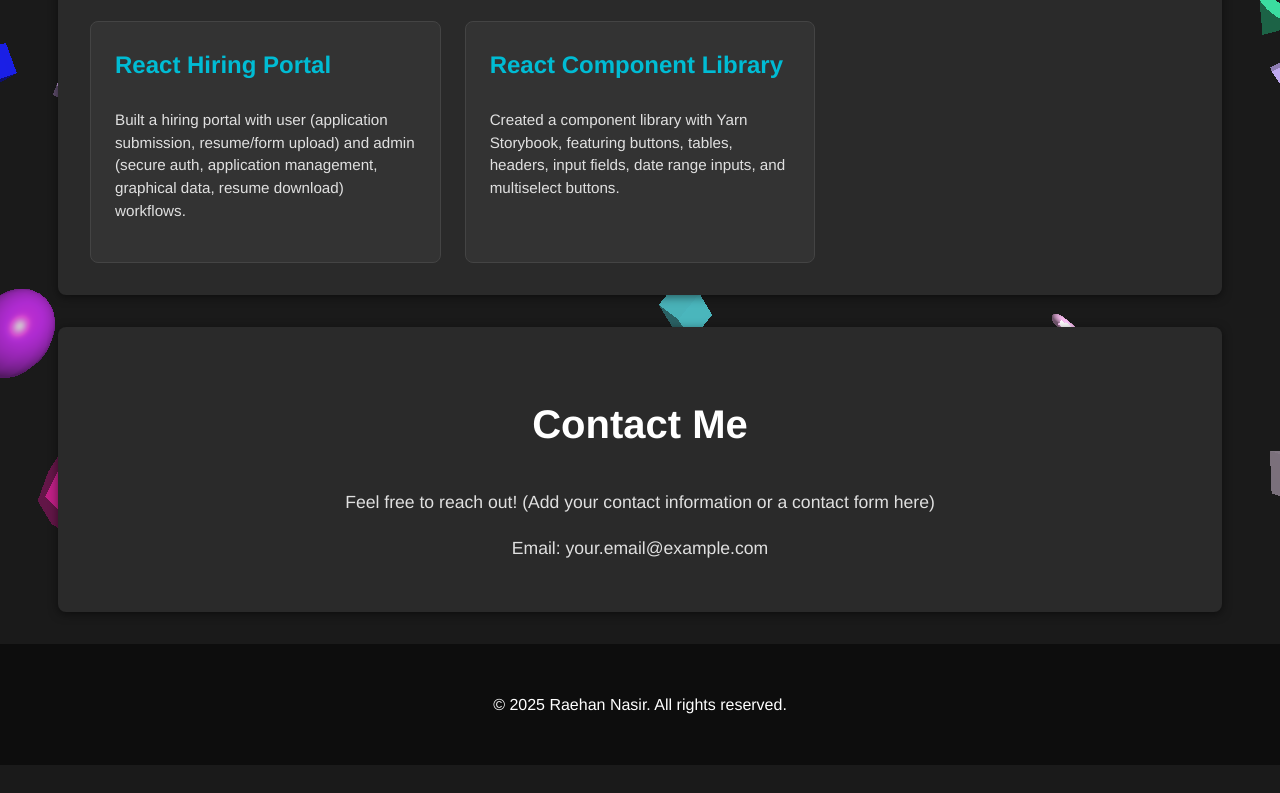
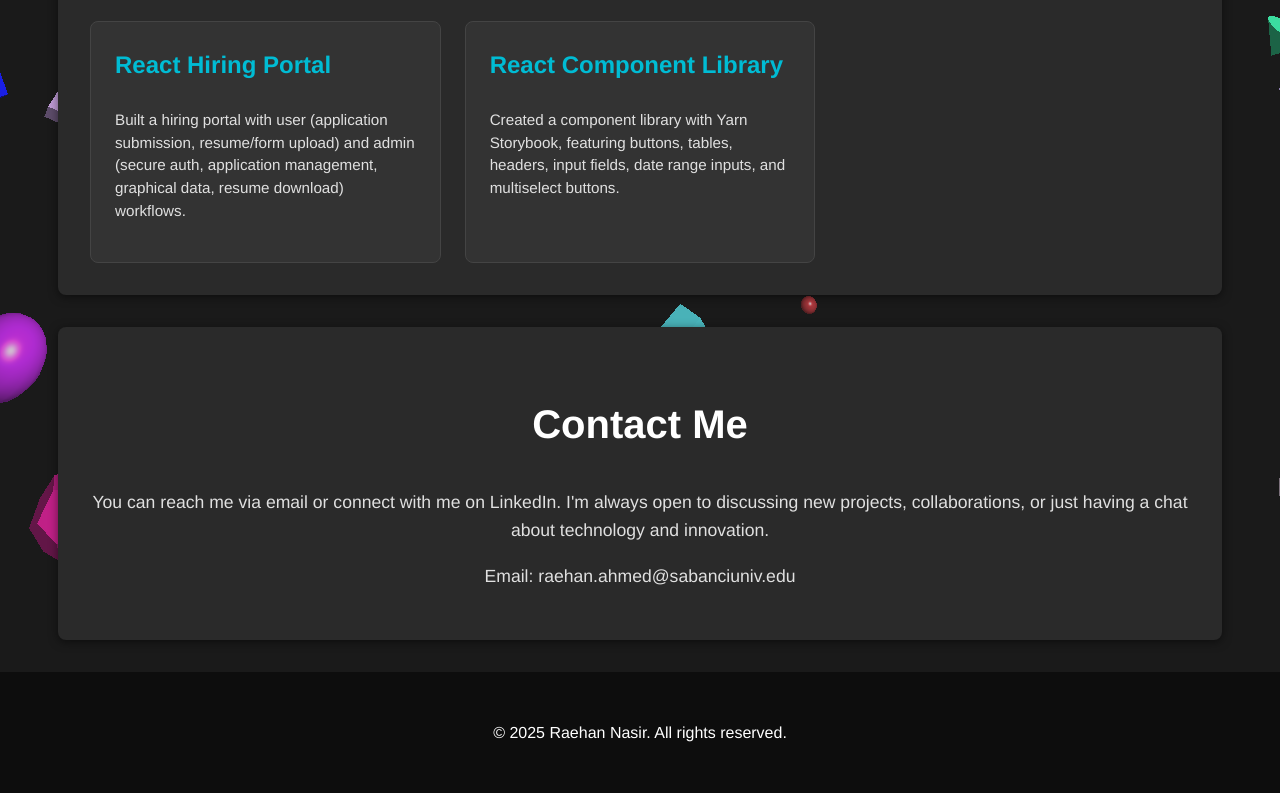
Before and after one commit to raehan15/Portfolio-Website, a plain HTML site: page index.html in a window 1280 px wide. Shown: the part 1494-2287 px from the top of the page. Before the commit the page ends 2259 px from the top, so only its background shows below. Drawn offline with nearby package versions, Linux system fonts and the light colour scheme; animation ran at ten frames a second.

Commit message:
Update index.html with latest changes

```diff
--- a/index.html
+++ b/index.html
@@ -135,10 +135,11 @@
     <section id="contact">
       <h2>Contact Me</h2>
       <p>
-        Feel free to reach out! (Add your contact information or a contact form
-        here)
+        You can reach me via email or connect with me on LinkedIn. I'm always
+        open to discussing new projects, collaborations, or just having a chat
+        about technology and innovation.
       </p>
-      <p>Email: your.email@example.com</p>
+      <p>Email: raehan.ahmed@sabanciuniv.edu</p>
     </section>
 
     <footer>
```
